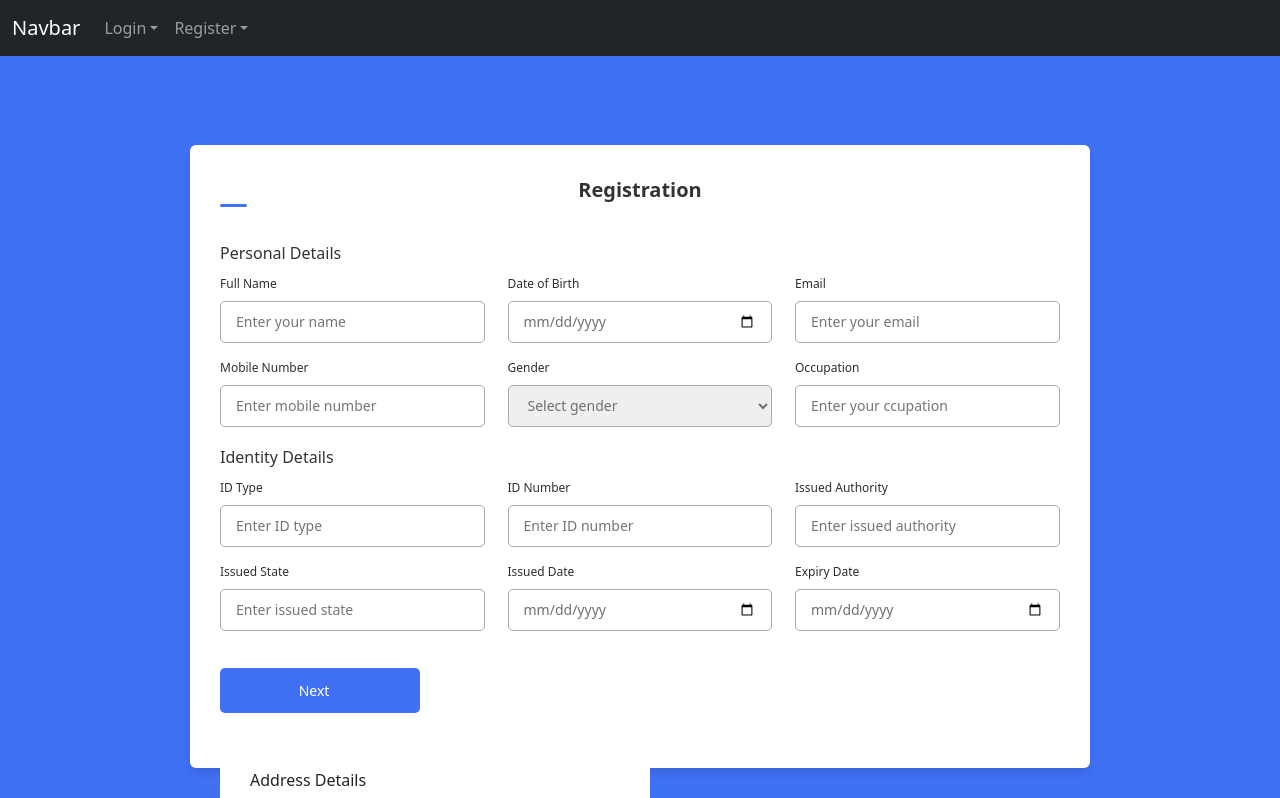
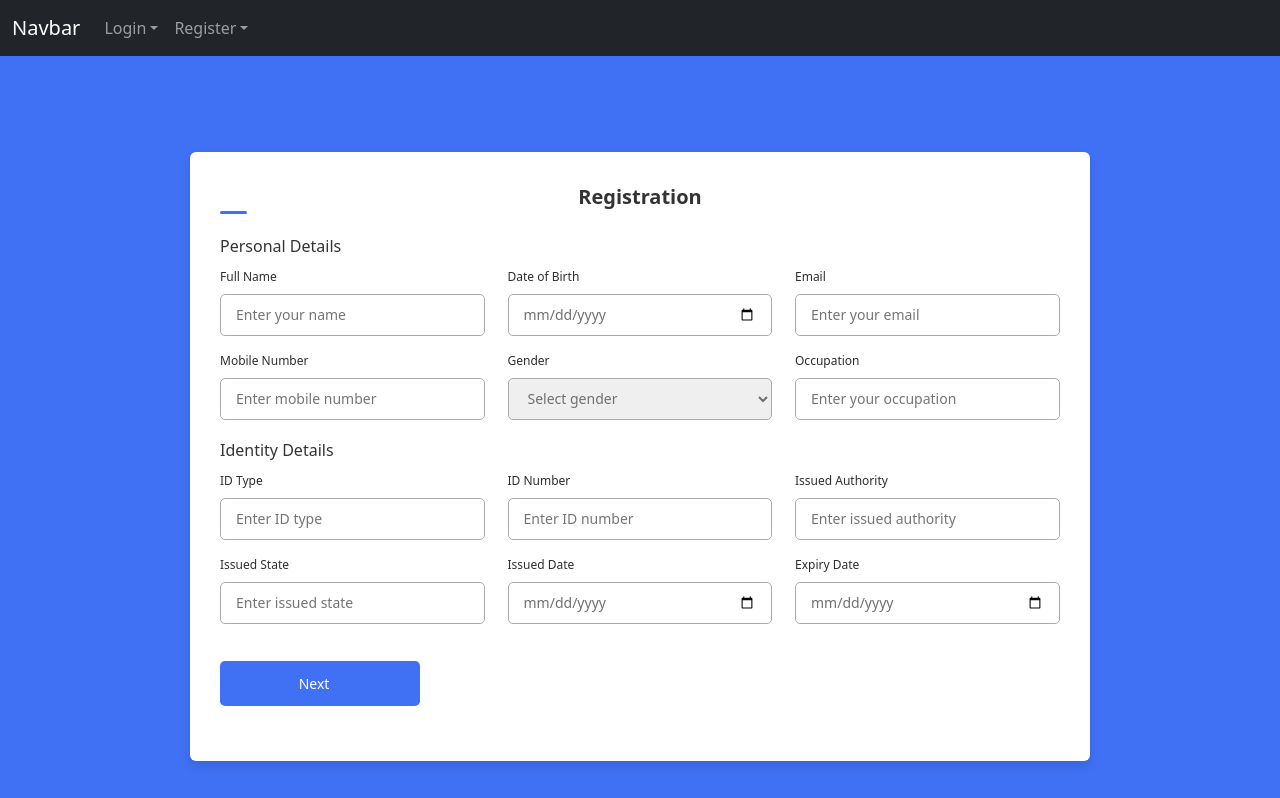
Before and after one commit to atultingre/react-forms, a React (Create React App) app: page /register3 in a window 1280 px wide. Shown: the top 798 px of the page. Built offline with nearby package versions, Linux system fonts and the light colour scheme; a web font is replaced by a local one.

Commit message:
Registration3 css fixed

```diff
--- a/src/Components/Registration/Registration3/Registration3.css
+++ b/src/Components/Registration/Registration3/Registration3.css
@@ -23,13 +23,13 @@
     background-color: #fff;
     box-shadow: 0 5px 10px rgba(0,0,0,0.1);
 }
-.registration3-container header{
+.registration3-container .registration3-header{
     position: relative;
     font-size: 20px;
     font-weight: 600;
     color: #333;
 }
-.registration3-container header::before{
+.registration3-container .registration3-header::before{
     content: "";
     position: absolute;
     left: 0;
@@ -39,34 +39,34 @@
     border-radius: 8px;
     background-color: #4070f4;
 }
-.registration3-container .registration3-form{
+.registration3-container .registration3-form1{
     position: relative;
     margin-top: 16px;
     min-height: 490px;
     background-color: #fff;
     overflow: hidden;
 }
-.registration3-container .registration3-form .registration3-form{
+.registration3-container .registration3-form1 .registration3-form{
     position: absolute;
     background-color: #fff;
     transition: 0.3s ease;
 }
-.registration3-container .registration3-form .registration3-form.second{
+.registration3-container .registration3-form1 .registration3-form.second{
     opacity: 0;
     pointer-events: none;
     transform: translateX(100%);
 }
-.registration3-form.secActive .registration3-form.second{
+.registration3-form1.secActive .registration3-form.second{
     opacity: 1;
     pointer-events: auto;
     transform: translateX(0);
 }
-.registration3-form.secActive .registration3-form.first{
+.registration3-form1.secActive .registration3-form.first{
     opacity: 0;
     pointer-events: none;
     transform: translateX(-100%);
 }
-.registration3-container .registration3-form .title{
+.registration3-container .registration3-form1 .registration3-title{
     display: block;
     margin-bottom: 8px;
     font-size: 16px;
@@ -74,24 +74,24 @@
     margin: 6px 0;
     color: #333;
 }
-.registration3-container .registration3-form .fields{
+.registration3-container .registration3-form1 .registration3-fields{
     display: flex;
     align-items: center;
     justify-content: space-between;
     flex-wrap: wrap;
 }
-.registration3-form .fields .input-field{
+.registration3-form1 .registration3-fields .registration3-input-field{
     display: flex;
     width: calc(100% / 3 - 15px);
     flex-direction: column;
     margin: 4px 0;
 }
-.input-field label{
+.registration3-input-field .registration3-label{
     font-size: 12px;
     font-weight: 500;
     color: #2e2e2e;
 }
-.input-field input, select{
+.registration3-input-field .registration3-input, select{
     outline: none;
     font-size: 14px;
     font-weight: 400;
@@ -102,18 +102,18 @@
     height: 42px;
     margin: 8px 0;
 }
-.input-field input :focus,
-.input-field select:focus{
+.registration3-input-field .registration3-input :focus,
+.registration3-input-field select:focus{
     box-shadow: 0 3px 6px rgba(0,0,0,0.13);
 }
-.input-field select,
-.input-field input[type="date"]{
+.registration3-input-field select,
+.registration3-input-field .registration3-input[type="date"]{
     color: #707070;
 }
-.input-field input[type="date"]:valid{
+.registration3-input-field .registration3-input[type="date"]:valid{
     color: #333;
 }
-.registration3-container form button, .backBtn{
+.registration3-container .registration3-form1 button, .backBtn{
     display: flex;
     align-items: center;
     justify-content: center;
@@ -129,42 +129,42 @@
     transition: all 0.3s linear;
     cursor: pointer;
 }
-.registration3-container form .btnText{
+.registration3-container .registration3-form1 .registration3-btnText{
     font-size: 14px;
     font-weight: 400;
 }
-.form button:hover{
+.registration3-form1 button:hover{
     background-color: #265df2;
 }
-.registration3-form button i,
-.registration3-form .backBtn i{
+.registration3-form1 button i,
+.registration3-form1 .backBtn i{
     margin: 0 6px;
 }
-.registration3-form .backBtn i{
+.registration3-form1 .backBtn i{
     transform: rotate(180deg);
 }
-.registration3-form .buttons{
+.registration3-form1 .registration3-buttons{
     display: flex;
     align-items: center;
 }
-.registration3-form .buttons button , .backBtn{
+.registration3-form1 .registration3-buttons button , .backBtn{
     margin-right: 14px;
 }
 
 @media (max-width: 750px) {
-    .registration3-container .registration3-form{
+    .registration3-container .registration3-form1{
         overflow-y: scroll;
     }
-    .registration3-container .registration3-form::-webkit-scrollbar{
+    .registration3-container .registration3-form1::-webkit-scrollbar{
        display: none;
     }
-    .registration3-form .fields .input-field{
+    .registration3-form1 .registration3-fields .registration3-input-field{
         width: calc(100% / 2 - 15px);
     }
 }
 
 @media (max-width: 550px) {
-    .registration3-form .fields .input-field{
+    .registration3-form1 .registration3-fields .registration3-input-field{
         width: 100%;
     }
 }
--- a/src/Components/Registration/Registration3/Registration3.js
+++ b/src/Components/Registration/Registration3/Registration3.js
@@ -2,166 +2,281 @@ import React, { useState } from "react";
 import "./Registration3.css";
 
 const Registration3 = () => {
-  const [isSecActive, setSecActive] = useState(false);
+  const [isSecActive, setIsSecActive] = useState(false);
 
   const handleNextClick = () => {
-    const allInput = document.querySelectorAll('.first input');
-    let hasValue = false;
-
-    allInput.forEach(input => {
-      if (input.value !== '') {
-        hasValue = true;
-        return;
+    const allInput = document.querySelectorAll(".first input");
+    allInput.forEach((input) => {
+      if (input.value !== "") {
+        setIsSecActive(true);
+      } else {
+        setIsSecActive(false);
       }
     });
-
-    setSecActive(hasValue);
   };
 
   const handleBackClick = () => {
-    setSecActive(false);
+    setIsSecActive(false);
   };
 
   return (
     <div className="registration3-body">
       <div className="registration3-container">
-        <header>Registration</header>
-        <form action="#">
-            <div className="registration3-form first">
-                <div className="details personal">
-                    <span className="title">Personal Details</span>
-                    <div className="fields">
-                        <div className="input-field">
-                            <label>Full Name</label>
-                            <input type="text" placeholder="Enter your name" required/>
+        <header className="registration3-header">Registration</header>
+        <form action="#" className="registration3-form1">
+          <div className="registration3-form .first">
+            <div className="registration3-details personal">
+              <span className="registration3-title">Personal Details</span>
+              <div className="registration3-fields">
+                <div className="registration3-input-field">
+                  <label className="registration3-label">Full Name</label>
+                  <input
+                    className="registration3-input"
+                    type="text"
+                    placeholder="Enter your name"
+                    required
+                  />
                 </div>
-                        <div className="input-field">
-                            <label>Date of Birth</label>
-                            <input type="date" placeholder="Enter birth date" required/>
+                <div className="registration3-input-field">
+                  <label className="registration3-label">Date of Birth</label>
+                  <input
+                    className="registration3-input"
+                    type="date"
+                    placeholder="Enter birth date"
+                    required
+                  />
                 </div>
-                        <div className="input-field">
-                            <label>Email</label>
-                            <input type="text" placeholder="Enter your email" required/>
+                <div className="registration3-input-field">
+                  <label className="registration3-label">Email</label>
+                  <input
+                    className="registration3-input"
+                    type="text"
+                    placeholder="Enter your email"
+                    required
+                  />
                 </div>
-                        <div className="input-field">
-                            <label>Mobile Number</label>
-                            <input type="number" placeholder="Enter mobile number" required/>
+                <div className="registration3-input-field">
+                  <label className="registration3-label">Mobile Number</label>
+                  <input
+                    className="registration3-input"
+                    type="number"
+                    placeholder="Enter mobile number"
+                    required
+                  />
                 </div>
-                        <div className="input-field">
-                            <label>Gender</label>
-                            <select required>
-                                <option disabled selected>Select gender</option>
-                                <option>Male</option>
-                                <option>Female</option>
-                                <option>Others</option>
+                <div className="registration3-input-field">
+                  <label className="registration3-label">Gender</label>
+                  <select defaultValue="" required>
+                    <option value="" disabled>
+                      Select gender
+                    </option>
+                    <option value="Male">Male</option>
+                    <option value="Female">Female</option>
+                    <option value="Others">Others</option>
                   </select>
                 </div>
-                        <div className="input-field">
-                            <label>Occupation</label>
-                            <input type="text" placeholder="Enter your ccupation" required/>
+                <div className="registration3-input-field">
+                  <label className="registration3-label">Occupation</label>
+                  <input
+                    className="registration3-input"
+                    type="text"
+                    placeholder="Enter your occupation"
+                    required
+                  />
                 </div>
               </div>
             </div>
-                <div className="details ID">
-                    <span className="title">Identity Details</span>
-                    <div className="fields">
-                        <div className="input-field">
-                            <label>ID Type</label>
-                            <input type="text" placeholder="Enter ID type" required/>
+            <div className="registration3-details ID">
+              <span className="registration3-title">Identity Details</span>
+              <div className="registration3-fields">
+                <div className="registration3-input-field">
+                  <label className="registration3-label">ID Type</label>
+                  <input
+                    className="registration3-input"
+                    type="text"
+                    placeholder="Enter ID type"
+                    required
+                  />
                 </div>
-                        <div className="input-field">
-                            <label>ID Number</label>
-                            <input type="number" placeholder="Enter ID number" required/>
+                <div className="registration3-input-field">
+                  <label className="registration3-label">ID Number</label>
+                  <input
+                    className="registration3-input"
+                    type="number"
+                    placeholder="Enter ID number"
+                    required
+                  />
                 </div>
-                        <div className="input-field">
-                            <label>Issued Authority</label>
-                            <input type="text" placeholder="Enter issued authority" required/>
+                <div className="registration3-input-field">
+                  <label className="registration3-label">
+                    Issued Authority
+                  </label>
+                  <input
+                    className="registration3-input"
+                    type="text"
+                    placeholder="Enter issued authority"
+                    required
+                  />
                 </div>
-                        <div className="input-field">
-                            <label>Issued State</label>
-                            <input type="text" placeholder="Enter issued state" required/>
+                <div className="registration3-input-field">
+                  <label className="registration3-label">Issued State</label>
+                  <input
+                    className="registration3-input"
+                    type="text"
+                    placeholder="Enter issued state"
+                    required
+                  />
                 </div>
-                        <div className="input-field">
-                            <label>Issued Date</label>
-                            <input type="date" placeholder="Enter your issued date" required/>
+                <div className="registration3-input-field">
+                  <label className="registration3-label">Issued Date</label>
+                  <input
+                    className="registration3-input"
+                    type="date"
+                    placeholder="Enter your issued date"
+                    required
+                  />
                 </div>
-                        <div className="input-field">
-                            <label>Expiry Date</label>
-                            <input type="date" placeholder="Enter expiry date" required/>
+                <div className="registration3-input-field">
+                  <label className="registration3-label">Expiry Date</label>
+                  <input
+                    className="registration3-input"
+                    type="date"
+                    placeholder="Enter expiry date"
+                    required
+                  />
                 </div>
               </div>
-                    <button className="nextBtn">
-                        <span className="btnText">Next</span>
+              <button className="registration3-nextBtn" onClick={handleNextClick}>
+                <span className="registration3-btnText button">Next</span>
                 <i className="uil uil-navigator"></i>
               </button>
             </div>
           </div>
-            <div className="form second">
-                <div className="details address">
-                    <span className="title">Address Details</span>
-                    <div className="fields">
-                        <div className="input-field">
-                            <label>Address Type</label>
-                            <input type="text" placeholder="Permanent or Temporary" required/>
+          <div className=".registration3-form second">
+            <div className="registration3-details registration3-address">
+              <span className="registration3-title">Address Details</span>
+              <div className="registration3-fields">
+                <div className="registration3-input-field">
+                  <label className="registration3-label">Address Type</label>
+                  <input
+                    className="registration3-input"
+                    type="text"
+                    placeholder="Permanent or Temporary"
+                    required
+                  />
                 </div>
-                        <div className="input-field">
-                            <label>Nationality</label>
-                            <input type="text" placeholder="Enter nationality" required/>
+                <div className="registration3-input-field">
+                  <label className="registration3-label">Nationality</label>
+                  <input
+                    className="registration3-input"
+                    type="text"
+                    placeholder="Enter nationality"
+                    required
+                  />
                 </div>
-                        <div className="input-field">
-                            <label>State</label>
-                            <input type="text" placeholder="Enter your state" required/>
+                <div className="registration3-input-field">
+                  <label className="registration3-label">State</label>
+                  <input
+                    className="registration3-input"
+                    type="text"
+                    placeholder="Enter your state"
+                    required
+                  />
                 </div>
-                        <div className="input-field">
-                            <label>District</label>
-                            <input type="text" placeholder="Enter your district" required/>
+                <div className="registration3-input-field">
+                  <label className="registration3-label">District</label>
+                  <input
+                    className="registration3-input"
+                    type="text"
+                    placeholder="Enter your district"
+                    required
+                  />
                 </div>
-                        <div className="input-field">
-                            <label>Block Number</label>
-                            <input type="number" placeholder="Enter block number" required/>
+                <div className="registration3-input-field">
+                  <label className="registration3-label">Block Number</label>
+                  <input
+                    className="registration3-input"
+                    type="number"
+                    placeholder="Enter block number"
+                    required
+                  />
                 </div>
-                        <div className="input-field">
-                            <label>Ward Number</label>
-                            <input type="number" placeholder="Enter ward number" required/>
+                <div className="registration3-input-field">
+                  <label className="registration3-label">Ward Number</label>
+                  <input
+                    className="registration3-input"
+                    type="number"
+                    placeholder="Enter ward number"
+                    required
+                  />
                 </div>
               </div>
             </div>
-                <div className="details family">
-                    <span className="title">Family Details</span>
-                    <div className="fields">
-                        <div className="input-field">
-                            <label>Father Name</label>
-                            <input type="text" placeholder="Enter father name" required/>
+            <div className="registration3-details family">
+              <span className="registration3-title">Family Details</span>
+              <div className="registration3-fields">
+                <div className="registration3-input-field">
+                  <label className="registration3-label">Father Name</label>
+                  <input
+                    className="registration3-input"
+                    type="text"
+                    placeholder="Enter father name"
+                    required
+                  />
                 </div>
-                        <div className="input-field">
-                            <label>Mother Name</label>
-                            <input type="text" placeholder="Enter mother name" required/>
+                <div className="registration3-input-field">
+                  <label className="registration3-label">Mother Name</label>
+                  <input
+                    className="registration3-input"
+                    type="text"
+                    placeholder="Enter mother name"
+                    required
+                  />
                 </div>
-                        <div className="input-field">
-                            <label>Grandfather</label>
-                            <input type="text" placeholder="Enter grandfther name" required/>
+                <div className="registration3-input-field">
+                  <label className="registration3-label">Grandfather</label>
+                  <input
+                    className="registration3-input"
+                    type="text"
+                    placeholder="Enter grandfther name"
+                    required
+                  />
                 </div>
-                        <div className="input-field">
-                            <label>Spouse Name</label>
-                            <input type="text" placeholder="Enter spouse name" required/>
+                <div className="registration3-input-field">
+                  <label className="registration3-label">Spouse Name</label>
+                  <input
+                    className="registration3-input"
+                    type="text"
+                    placeholder="Enter spouse name"
+                    required
+                  />
                 </div>
-                        <div className="input-field">
-                            <label>Father in Law</label>
-                            <input type="text" placeholder="Father in law name" required/>
+                <div className="registration3-input-field">
+                  <label className="registration3-label">Father in Law</label>
+                  <input
+                    className="registration3-input"
+                    type="text"
+                    placeholder="Father in law name"
+                    required
+                  />
                 </div>
-                        <div className="input-field">
-                            <label>Mother in Law</label>
-                            <input type="text" placeholder="Mother in law name" required/>
+                <div className="registration3-input-field">
+                  <label className="registration3-label">Mother in Law</label>
+                  <input
+                    className="registration3-input"
+                    type="text"
+                    placeholder="Mother in law name"
+                    required
+                  />
                 </div>
               </div>
-                    <div className="buttons">
+              <div className="registration3-buttons">
                 <div className="backBtn">
                   <i className="uil uil-navigator"></i>
-                            <button onClick={handleBackClick} className="btnText">Back</button>
+                  <button onClick={handleBackClick} className="registration3-btnText button">Back</button>
                 </div>
-
-                        <button className="sumbit">
-                            <button onClick={handleNextClick} className="btnText">Submit</button>
+                <button className="registration3-sumbit" onClick={handleNextClick}>
+                  <span className="registration3-btnText button">Submit</span>
                   <i className="uil uil-navigator"></i>
                 </button>
               </div>
```
Lines whose indentation alone changed are shown as unchanged.
